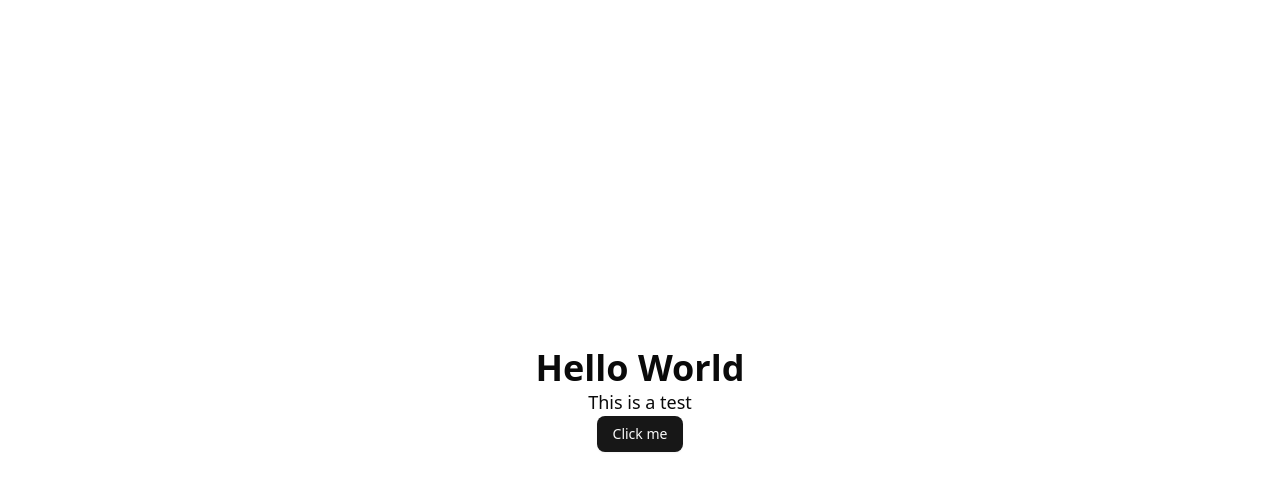
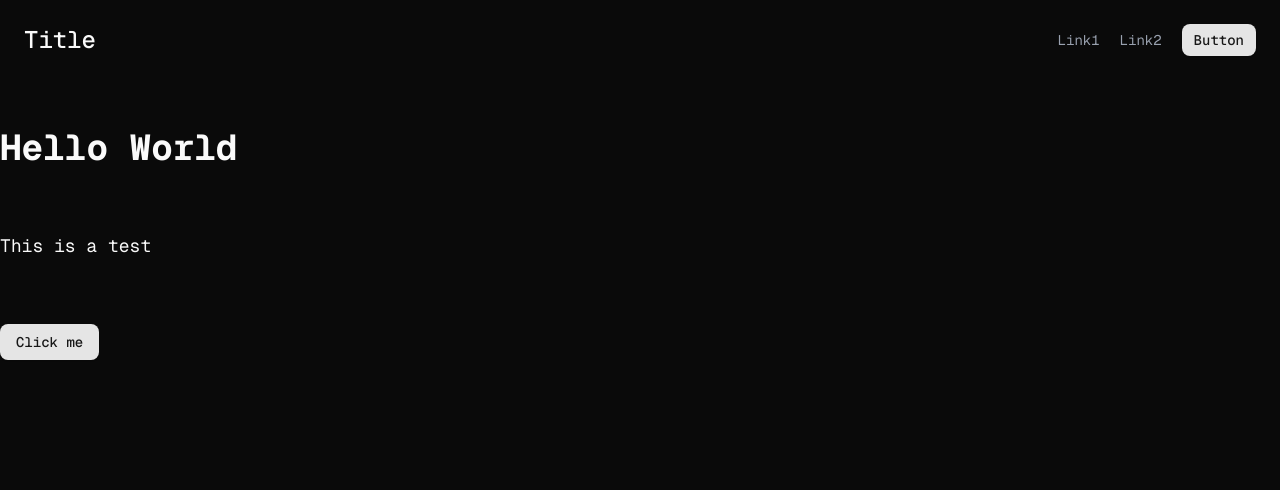
Before and after one commit to imaimai17468/imaimai-front-templete, a Next.js app: page / in a window 1280 px wide. Shown: the top 490 px of the page. Built offline with nearby package versions, Linux system fonts and the light colour scheme.

Commit message:
feat: レイアウトを更新し、ヘッダーコンポーネントを追加。フォントスタイルをGeist Monoに設定し、ページの言語を日本語に変更。ホームページのスタイルを調整。

```diff
--- a/src/app/layout.tsx
+++ b/src/app/layout.tsx
@@ -1,5 +1,12 @@
 import type { Metadata } from "next";
 import "./globals.css";
+import { Geist_Mono } from "next/font/google";
+import { Header } from "@/components/shared/header/Header";
+
+const geistMono = Geist_Mono({
+	subsets: ["latin"],
+	variable: "--font-geist-mono",
+});
 
 export const metadata: Metadata = {
 	title: "Create Next App",
@@ -12,8 +19,13 @@ export default function RootLayout({
 	children: React.ReactNode;
 }>) {
 	return (
-		<html lang="en">
-			<body className="antialiased">{children}</body>
+		<html lang="ja">
+			<body className={`dark antialiased ${geistMono.className}`}>
+				<Header />
+				<div className="my-[10%] flex min-h-screen w-full justify-center px-6 md:px-0">
+					<div className="w-full max-w-7xl">{children}</div>
+				</div>
+			</body>
 		</html>
 	);
 }
--- a/src/app/page.tsx
+++ b/src/app/page.tsx
@@ -2,7 +2,7 @@ import { Button } from "@/components/ui/button";
 
 export default function Home() {
 	return (
-		<div className="flex h-screen flex-col items-center justify-center">
+		<div className="space-y-16">
 			<h1 className="font-bold text-4xl">Hello World</h1>
 			<p className="text-lg">This is a test</p>
 			<Button>Click me</Button>
--- /dev/null
+++ b/src/components/shared/header/Header.tsx
@@ -0,0 +1,27 @@
+import Link from "next/link";
+import { Button } from "@/components/ui/button";
+
+export const Header = () => {
+	return (
+		<header className="fixed top-0 right-0 left-0 z-50">
+			<div className="flex items-center justify-between px-6 py-6">
+				<div>
+					<h1 className="font-medium text-2xl">
+						<Link href="/">Title</Link>
+					</h1>
+				</div>
+				<div className="flex items-center gap-5">
+					<Link href="/link1" className="text-gray-400 text-sm">
+						Link1
+					</Link>
+					<Link href="/link2" className="text-gray-400 text-sm">
+						Link2
+					</Link>
+					<Button size="sm" className="text-sm">
+						Button
+					</Button>
+				</div>
+			</div>
+		</header>
+	);
+};
```
